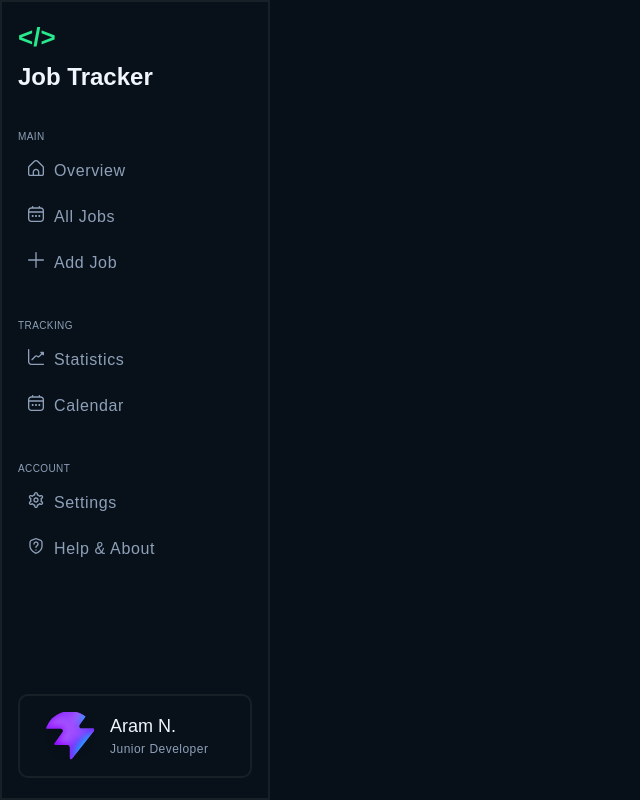
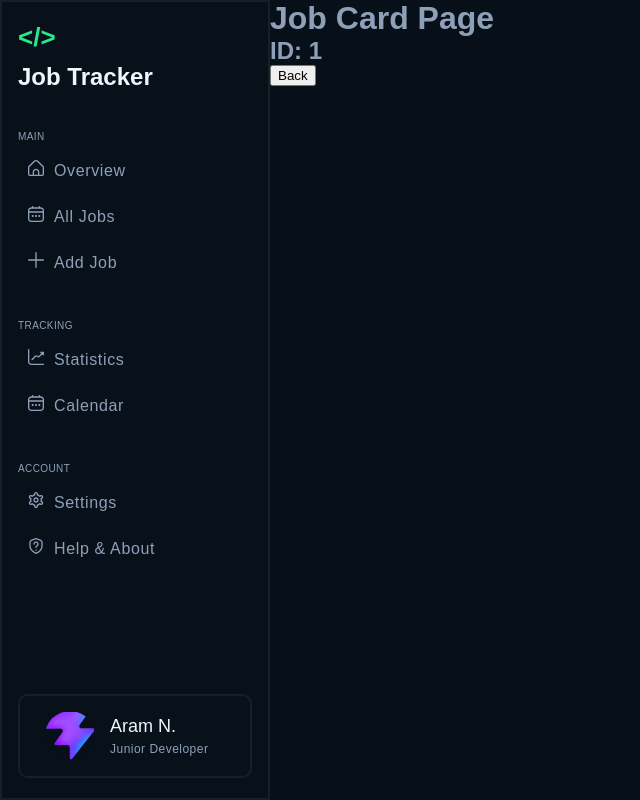
Before and after one commit to arsen-kazaryan/job-tracker, a React (Vite) app: page /job/1 in a window 1280 px wide. Shown: the whole page, without its empty margins (0-640 px from the left). Built offline with nearby package versions, Linux system fonts and the light colour scheme.

Commit message:
feat: add JobCardPage

```diff
--- a/src/App.jsx
+++ b/src/App.jsx
@@ -6,6 +6,7 @@ import NavMenu from './components/NavMenu/NavMenu'
 import AllJobs from './components/Pages/AllJobsPage/AllJobs'
 import { useJobsStore } from './components/Zustand/useJobsStore'
 import AddJob from './components/Pages/AddJob/AddJob.jsx'
+import JobCardPage from './components/Pages/JobCardPage/JobCardPage.jsx'
 
 
 
@@ -22,6 +23,7 @@ const jobs = useJobsStore((state)=> state.jobs)
         <Route index element={<Main jobs={jobs}  />} />
         <Route path="/alljobs" element={<AllJobs jobs={jobs}  />} />
         <Route path="/addjob" element={<AddJob />} />
+        <Route path="/job/:id" element={<JobCardPage />} />
       </Routes>
     </div>
   )
--- a/src/components/Main/JobCard/JobCard.css
+++ b/src/components/Main/JobCard/JobCard.css
@@ -12,6 +12,7 @@
   &:hover{
     border-color: rgba(40, 233, 140, 0.25);
     background-color: var(--background-color);
+    cursor: pointer;
   }
 }
 
--- a/src/components/Main/JobCard/JobCard.jsx
+++ b/src/components/Main/JobCard/JobCard.jsx
@@ -1,14 +1,20 @@
+import { useNavigate } from 'react-router-dom'
 import { useJobsStore } from '../../Zustand/useJobsStore'
 import './JobCard.css'
 
 
-const JobCard = ({ company, position, date, status, statusType = 'applied', img, id}) => {
+const JobCard = ({ company, position, date, status, statusType = 'applied', img, id }) => {
+  const navigate = useNavigate()
 
-  const {deleteJob,changeJobStatus}= useJobsStore()
+  const handleCardClick = () => {
+    // Для перехода на страницк по ее id
+    navigate(`/job/${id}`);
+  };
+  const { deleteJob, changeJobStatus } = useJobsStore()
 
   const firstChar = company ? company.charAt(0).toUpperCase() : '?'
   return (
-    <div className="job-card">
+    <div className="job-card"  onClick={handleCardClick}>
       <div className="job-card__company">
         <div className="job-card__img-wrapper">
           {img ? (
@@ -27,10 +33,10 @@ const JobCard = ({ company, position, date, status, statusType = 'applied', img,
       <div className="job-card__job-date">
         {date}
       </div>
-      <span className={`job-card__status job-card__status--${statusType}`} onClick={()=> changeJobStatus(id)}>
+      <span className={`job-card__status job-card__status--${statusType}`} onClick={() => changeJobStatus(id)}>
         {status}
       </span>
-      <button type='button' className='delete-button' onClick={()=> deleteJob(id)}>
+      <button type='button' className='delete-button' onClick={() => deleteJob(id)}>
         Delete
       </button>
     </div>
--- /dev/null
+++ b/src/components/Pages/JobCardPage/JobCardPage.jsx
@@ -0,0 +1,17 @@
+import { useNavigate, useParams } from 'react-router-dom';
+import './JobCardPage.css'
+
+const JobCardPage = () => {
+    const { id } = useParams();
+  const navigate = useNavigate();
+  // след этом надо с zustand брать массив работ и по id находить job
+  return (
+    <div className='job-card-page'>
+      <h1 className="job-card-page__title">Job Card Page</h1>
+      <h2>ID: {id} </h2>
+      <button onClick={()=> navigate(-1)}>Back</button>
+    </div>
+  )
+}
+
+export default JobCardPage
```
Also changed, not shown: src/components/Pages/JobCardPage/JobCardPage.css (added).
